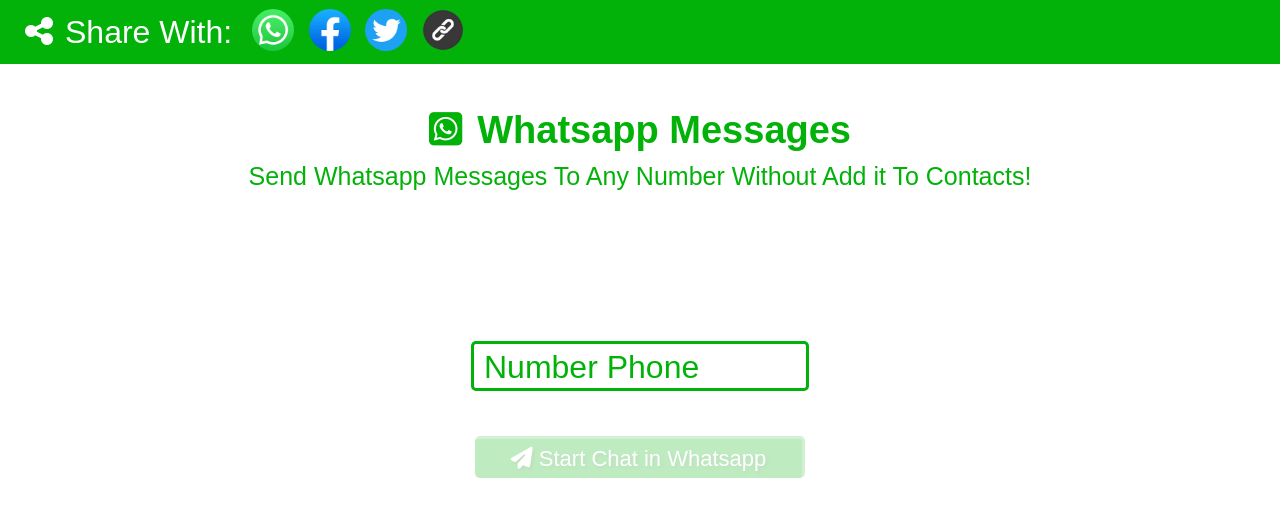
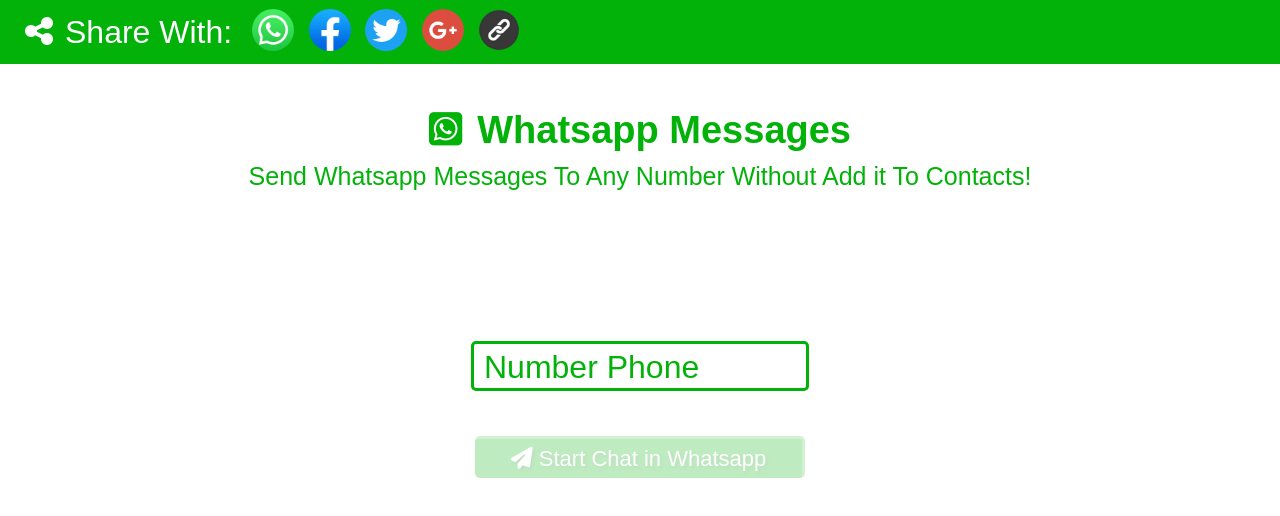
Before and after one commit to YoussefDev07/whatsapp-messages, a plain HTML site: page index.html in a window 1280 px wide. Drawn offline with nearby package versions, Linux system fonts and the light colour scheme.

Commit message:
Update index.html

```diff
--- a/index.html
+++ b/index.html
@@ -37,6 +37,7 @@
          <img title="Facebook" id="facebook" src="./media/facebook.png">
          <img title="Massegner" id="massenger" src="./media/massenger.png">
          <img title="Twitter" id="twitter" src="./media/twitter.png">
+         <img title="Google Plus" id="google_plus" src="./media/googleplus.png">
          <img title="Copy Link" id="link" src="./media/link.png">
         </nav>
       </header>
```
